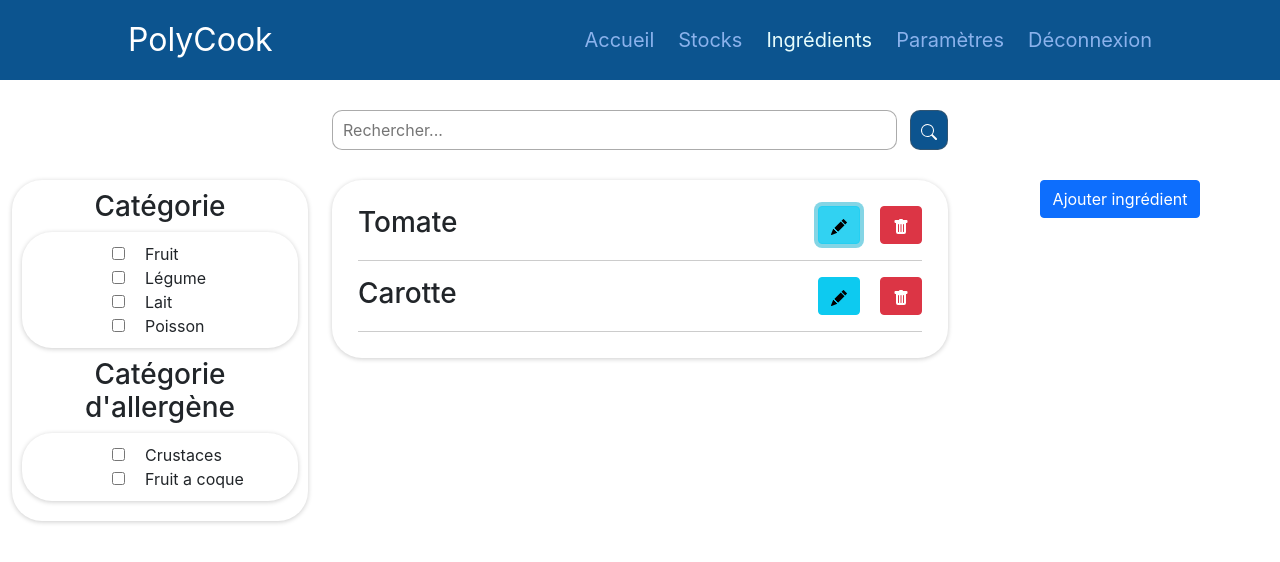
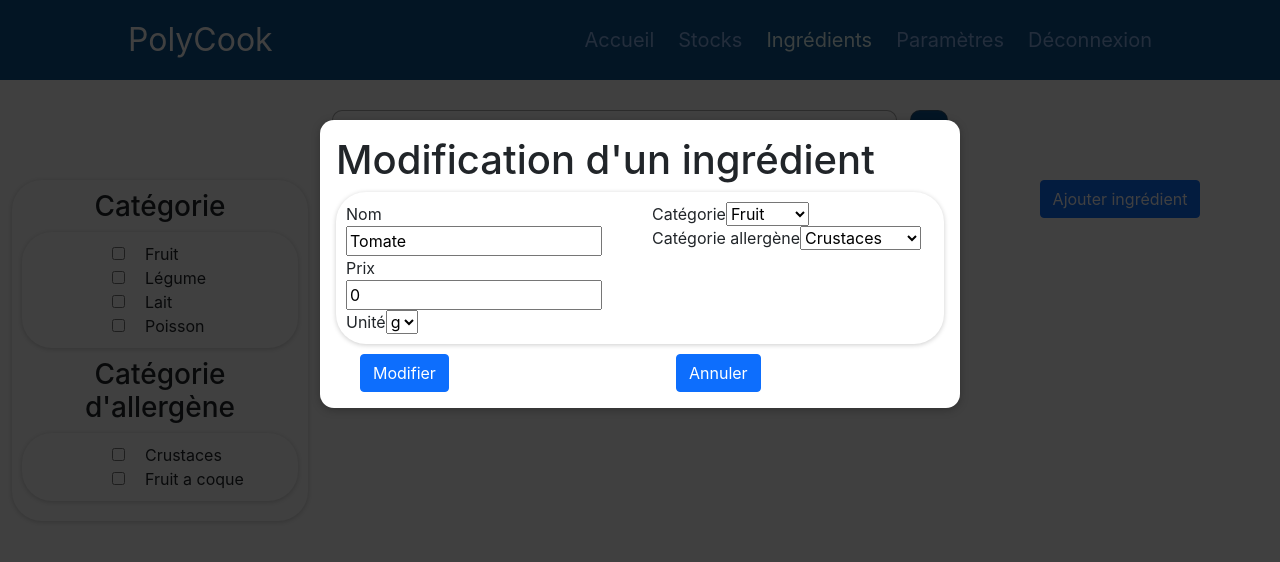
Before and after one commit to radubortan/awi-project, a React (Create React App) app: page /ingredients in a window 1280 px wide. Both pictures are taken after a click on the button 839 px from the left and 225 px from the top of the page. Shown: the top 562 px of the page. Built offline with nearby package versions, Linux system fonts and the light colour scheme.

Commit message:
Edit Ingredient

```diff
--- a/src/components/general/SelectInput.js
+++ b/src/components/general/SelectInput.js
@@ -1,17 +1,14 @@
 function SelectInput(props) {
+  console.log(props);
   return (
     <div>
       <label for={props.label}>{props.label}</label>
-      <select
-        name={props.name}
-        id={props.label}
-        onChange={props.onChange}
-        selected={
-          props.selected !== null ? props.selected : props.dropDownList[0]
-        }
-      >
+      <select name={props.name} id={props.label} onChange={props.onChange}>
         {props.dropDownList.map((item, index) => (
-          <option value={item[props.optionIdentifier]} selected={index === 0}>
+          <option
+            value={item[props.optionIdentifier]}
+            selected={props.selected == item[props.optionIdentifier]}
+          >
             {item[props.optionIdentifier]}
           </option>
         ))}
--- a/src/components/ingredients/EditIngredient.js
+++ b/src/components/ingredients/EditIngredient.js
@@ -0,0 +1,135 @@
+import { useState } from "react";
+import Button from "../general/Button";
+import NumberInput from "../general/NumberInput";
+import TextInput from "../general/TextInput";
+import SelectInput from "../general/SelectInput";
+import Card from "../ui/Card";
+import Modal from "../ui/Modal";
+
+const EditIngredient = (props) => {
+  const UNITE = [{ nomUnite: "g" }, { nomUnite: "l" }];
+
+  const CATEGORIES = [
+    {
+      nomCatIng: "Fruit",
+    },
+    {
+      nomCatIng: "Légume",
+    },
+    {
+      nomCatIng: "Lait",
+    },
+    {
+      nomCatIng: "Poisson",
+    },
+  ];
+
+  const ALLERGENCATEGORIES = [
+    {
+      nomCatAllerg: "Crustaces",
+    },
+    {
+      nomCatAllerg: "Fruit a coque",
+    },
+  ];
+
+  const givenIngredient = props.ingredientInfo.ingredient;
+  const [currentIngredient, setCurrentIngredient] = useState({
+    nomIng: givenIngredient.nomIng !== undefined ? givenIngredient.nomIng : "",
+    prixUnitaire:
+      givenIngredient.prixUnitaire !== undefined
+        ? givenIngredient.prixUnitaire
+        : 0,
+    nomUnite:
+      givenIngredient.nomUnite !== undefined
+        ? givenIngredient.nomUnite
+        : UNITE[0].nomUnite,
+    nomCatIng:
+      givenIngredient.nomCatIng !== undefined
+        ? givenIngredient.nomCatIng
+        : CATEGORIES[0].nomCatIng,
+    nomCatAllerg:
+      givenIngredient.nomCatAllerg !== undefined
+        ? givenIngredient.nomCatAllerg
+        : ALLERGENCATEGORIES[0].nomCatAllerg,
+  });
+
+  const handleChange = (e) => {
+    const value = e.target.value;
+
+    setCurrentIngredient({
+      ...currentIngredient,
+
+      [e.target.name]: value,
+    });
+  };
+
+  const saveIngredient = (e) => {
+    e.preventDefault();
+    props.onClose();
+    props.editIngredient(currentIngredient, props.ingredientInfo.index);
+  };
+
+  return (
+    <Modal onClose={props.onClose}>
+      <h1>Modification d'un ingrédient</h1>
+
+      <form method="post" onSubmit={saveIngredient}>
+        <Card>
+          <div className="row">
+            <div className="col">
+              <TextInput
+                label="Nom"
+                name="nomIng"
+                value={currentIngredient.nomIng}
+                onChange={handleChange}
+              ></TextInput>
+              <NumberInput
+                label="Prix"
+                name="prixUnitaire"
+                value={currentIngredient.prixUnitaire}
+                onChange={handleChange}
+              ></NumberInput>
+              <SelectInput
+                label="Unité"
+                name="nomUnite"
+                selected={currentIngredient.nomUnite}
+                dropDownList={UNITE}
+                optionIdentifier="nomUnite"
+                onChange={handleChange}
+              ></SelectInput>
+            </div>
+            <div className="col">
+              <SelectInput
+                label="Catégorie"
+                name="nomCatIng"
+                selected={currentIngredient.nomCatIng}
+                dropDownList={CATEGORIES}
+                optionIdentifier="nomCatIng"
+                onChange={handleChange}
+              ></SelectInput>
+              <SelectInput
+                label="Catégorie allergène"
+                name="nomCatAllerg"
+                selected={currentIngredient.nomCatAllerg}
+                dropDownList={ALLERGENCATEGORIES}
+                optionIdentifier="nomCatAllerg"
+                onChange={handleChange}
+              ></SelectInput>
+            </div>
+          </div>
+        </Card>
+      </form>
+      <div className="row">
+        <div className="col-6">
+          <Button onClick={saveIngredient}>Modifier</Button>
+        </div>
+        <div className="col-6">
+          <Button onClick={props.onClose}>Annuler</Button>
+        </div>
+      </div>
+    </Modal>
+  );
+};
+
+export default EditIngredient;
--- a/src/components/ingredients/Ingredient.js
+++ b/src/components/ingredients/Ingredient.js
@@ -1,16 +1,22 @@
-import React from 'react';
-import { BsPencilFill, BsTrashFill } from 'react-icons/bs';
-import classes from './Ingredient.module.css';
+import React from "react";
+import { BsPencilFill, BsTrashFill } from "react-icons/bs";
+import classes from "./Ingredient.module.css";
 
 function Ingredient(props) {
   return (
     <li className={classes.ingredient}>
-      <h3>{props.nomIng}</h3>
+      <h3>{props.ingredient.nomIng}</h3>
       <div className={classes.buttons}>
-        <button type='button' class='btn btn-info'>
+        <button
+          type="button"
+          class="btn btn-info"
+          onClick={() => {
+            props.onEditIngredient(props.ingredient, props.index);
+          }}
+        >
           <BsPencilFill />
         </button>
-        <button type='button' class='btn btn-danger'>
+        <button type="button" class="btn btn-danger">
           <BsTrashFill />
         </button>
       </div>
--- a/src/components/ingredients/IngredientList.js
+++ b/src/components/ingredients/IngredientList.js
@@ -1,12 +1,16 @@
-import React from 'react';
-import Ingredient from './Ingredient';
-import classes from './IngredientList.module.css';
+import React from "react";
+import Ingredient from "./Ingredient";
+import classes from "./IngredientList.module.css";
 
 function IngredientList(props) {
   return (
     <ul>
       {props.ingredientList.map((ingredient) => (
-        <Ingredient nomIng={ingredient.nomIng} />
+        <Ingredient
+          ingredient={ingredient}
+          onEditIngredient={props.onEditIngredient}
+          index={props.wholeIngredientList.indexOf(ingredient)}
+        />
       ))}
     </ul>
   );
--- a/src/pages/Ingredients.js
+++ b/src/pages/Ingredients.js
@@ -3,6 +3,7 @@ import IngredientFilter from "../components/ingredients/IngredientFilter";
 import Button from "../components/general/Button";
 import IngredientList from "../components/ingredients/IngredientList";
 import AddIngredient from "../components/ingredients/AddIngredient";
+import EditIngredient from "../components/ingredients/EditIngredient";
 import SearchBar from "../components/general/SearchBar";
 import Card from "../components/ui/Card";
 import { Fragment } from "react/cjs/react.production.min";
@@ -52,8 +53,6 @@ function Ingredients() {
 
   const filterIngredients = () => {
     const filteredList = ingredientList.filter(filterIngredient);
-    console.log(filteringOptions);
-    console.log(ingredientList);
     setFilteredIngredientList(filteredList);
   };
 
@@ -88,7 +87,6 @@ function Ingredients() {
   };
 
   const addIngredient = (newIngredient) => {
-    console.log(filteringOptions);
     setIngredientList([...ingredientList, newIngredient]);
   };
 
@@ -96,12 +94,40 @@ function Ingredients() {
     filterIngredients();
   }, [ingredientList]);
 
+  // Edit Ingredient
+
+  const [onEditIngredient, setOnEditIngredient] = useState(null);
+
+  const hideEditIngredientPanel = () => {
+    setOnEditIngredient(null);
+  };
+
+  const showEditIngredientPanel = (ingredient, index) => {
+    const ingredientInfo = {
+      ingredient: ingredient,
+      index: index,
+    };
+    setOnEditIngredient(ingredientInfo);
+  };
+
+  const editIngredient = (editedIngredient, indexIngredient) => {
+    ingredientList.splice(indexIngredient, 1, editedIngredient);
+    setIngredientList([...ingredientList]);
+  };
+
   return (
     <Fragment>
       {onAddIngredient && (
         <AddIngredient
           onClose={hideAddIngredientPanel}
           addIngredient={addIngredient}
+        />
+      )}
+      {onEditIngredient && (
+        <EditIngredient
+          onClose={hideEditIngredientPanel}
+          ingredientInfo={onEditIngredient}
+          editIngredient={editIngredient}
         />
       )}
       <div className="container-fluid">
@@ -121,7 +147,11 @@ function Ingredients() {
           </div>
           <div className="col-6">
             <Card>
-              <IngredientList ingredientList={filteredIngredientList} />
+              <IngredientList
+                ingredientList={filteredIngredientList}
+                wholeIngredientList={ingredientList}
+                onEditIngredient={showEditIngredientPanel}
+              />
             </Card>
           </div>
           <div className="col-3">
```
